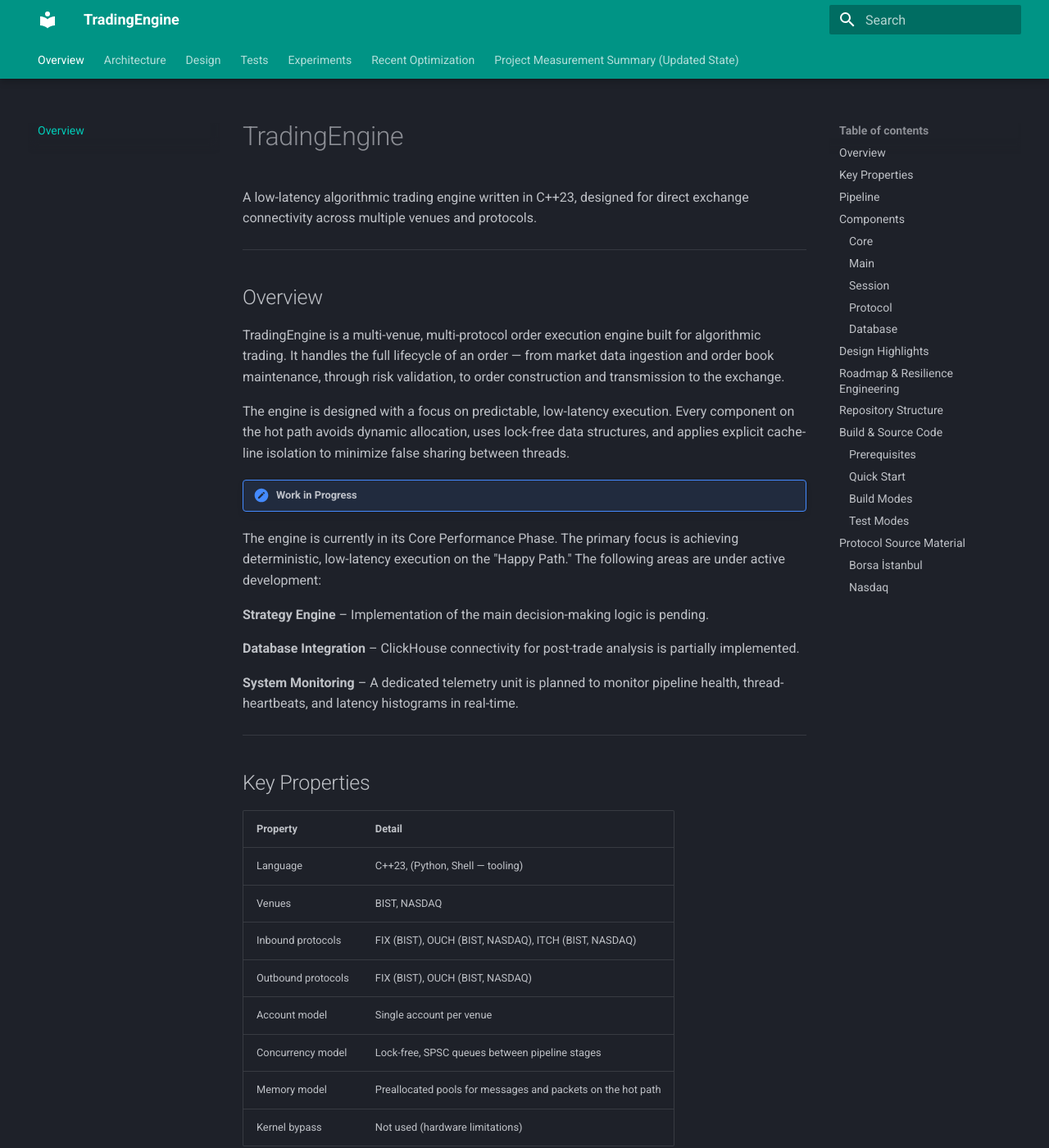
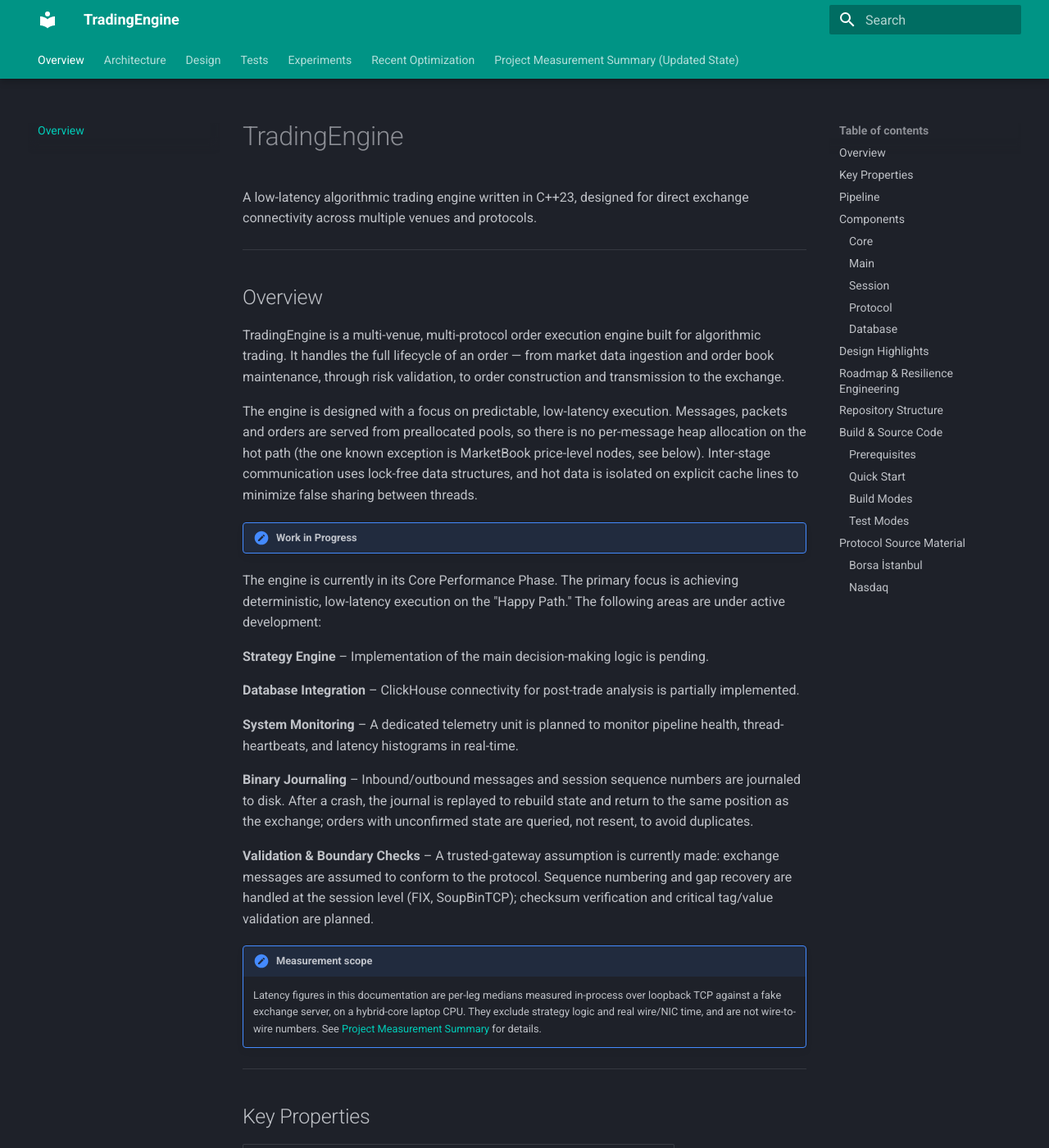
Before and after one commit to UmutCanDundar/TradingEngine-docs, an MkDocs documentation site: the page built from docs/index.md, in a window 1280 px wide and 1400 px high. Shown: the whole window at 82% size. Built offline with MkDocs 1.6.1 and Material for MkDocs 9.7.7, drawn with Linux system fonts in a browser that asks for light colours; some of the changed text lies outside the part shown.

Commit message:
Minor Fix

```diff
--- a/docs/index.md
+++ b/docs/index.md
@@ -8,7 +8,7 @@ A low-latency algorithmic trading engine written in C++23, designed for direct e
 
 TradingEngine is a multi-venue, multi-protocol order execution engine built for algorithmic trading. It handles the full lifecycle of an order — from market data ingestion and order book maintenance, through risk validation, to order construction and transmission to the exchange.
 
-The engine is designed with a focus on predictable, low-latency execution. Every component on the hot path avoids dynamic allocation, uses lock-free data structures, and applies explicit cache-line isolation to minimize false sharing between threads.
+The engine is designed with a focus on predictable, low-latency execution. Messages, packets and orders are served from preallocated pools, so there is no per-message heap allocation on the hot path (the one known exception is MarketBook price-level nodes, see below). Inter-stage communication uses lock-free data structures, and hot data is isolated on explicit cache lines to minimize false sharing between threads.
 
 !!! note "Work in Progress"
 The engine is currently in its Core Performance Phase. The primary focus is achieving deterministic, low-latency execution on the "Happy Path." The following areas are under active development:
@@ -20,6 +20,13 @@ partially implemented.
 
 **System Monitoring** – A dedicated telemetry unit is planned to monitor pipeline
 health, thread-heartbeats, and latency histograms in real-time.
+
+**Binary Journaling** – Inbound/outbound messages and session sequence numbers are journaled to disk. After a crash, the journal is replayed to rebuild state and return to the same position as the exchange; orders with unconfirmed state are queried, not resent, to avoid duplicates.
+
+**Validation & Boundary Checks** – A trusted-gateway assumption is currently made: exchange messages are assumed to conform to the protocol. Sequence numbering and gap recovery are handled at the session level (FIX, SoupBinTCP); checksum verification and critical tag/value validation are planned.
+
+!!! note "Measurement scope"
+    Latency figures in this documentation are per-leg medians measured in-process over loopback TCP against a fake exchange server, on a hybrid-core laptop CPU. They exclude strategy logic and real wire/NIC time, and are not wire-to-wire numbers. See [Project Measurement Summary](summary.md) for details.
 
 ---
 
@@ -80,9 +87,9 @@ Each stage communicates via lock-free SPSC queues. Stages run on pinned CPU core
 
 ## Design Highlights
 
-- **Zero-copy on hot path** – Messages are written directly into preallocated packet buffers with no intermediate copies, avoiding per-message heap allocation.
+- **Zero-copy on hot path** – Messages are written directly into preallocated packet buffers with no intermediate copies, avoiding per-message heap allocation.The MarketBook allocates absl::btree_map nodes only when a new price level overflows a node (a custom allocator is planned as a future optimization).
 
-- **Lock-free pipeline** – All inter-thread communication is handled via SPSC queues (boost::lockfree::spsc_queue). No mutexes or condition variables exist on production.
+- **Lock-free pipeline** – All inter-thread communication is handled via SPSC queues (boost::lockfree::spsc_queue/CustomSpscQueue). No mutexes or condition variables exist on production.
 
 - **Atomic State & Memory Ordering** – The pipeline utilizes std::atomic with explicit Memory Barriers (Acquire/Release semantics) for cross-thread synchronization. This ensures maximum throughput by avoiding expensive sequentially consistent (memory_order_seq_cst) operations where possible.
 
@@ -92,7 +99,7 @@ Each stage communicates via lock-free SPSC queues. Stages run on pinned CPU core
 
 - **Static Dispatch** – The engine utilizes function pointer tables, switch-case, and tag dispatch to achieve high-performance routing while avoiding runtime vtable overhead.
 
-- **Busy-Wait Polling** – Network and Flow threads employ a 100% duty-cycle polling strategy. Spin-loops are optimized with _mm_pause() intrinsics to prevent CPU pipeline flushes and reduce power consumption while maintaining sub-microsecond responsiveness.
+- **Busy-Wait Polling** – Busy-polling avoids scheduler/futex wake-up latency; _mm_pause() reduces power and spin-exit penalty.
 
 - **Design Patterns** – The engine applies several well-known design patterns across its pipeline. See [Design Patterns](design.md) for a detailed breakdown.
 
```
Also changed, not shown: docs/architecture.md (+1 -5 lines), docs/design.md (+3 -3 lines), docs/summary.md (+1 -1 lines), site/experiments/index.html, site/search/search_index.json, site/sitemap.xml, 1 other file.
